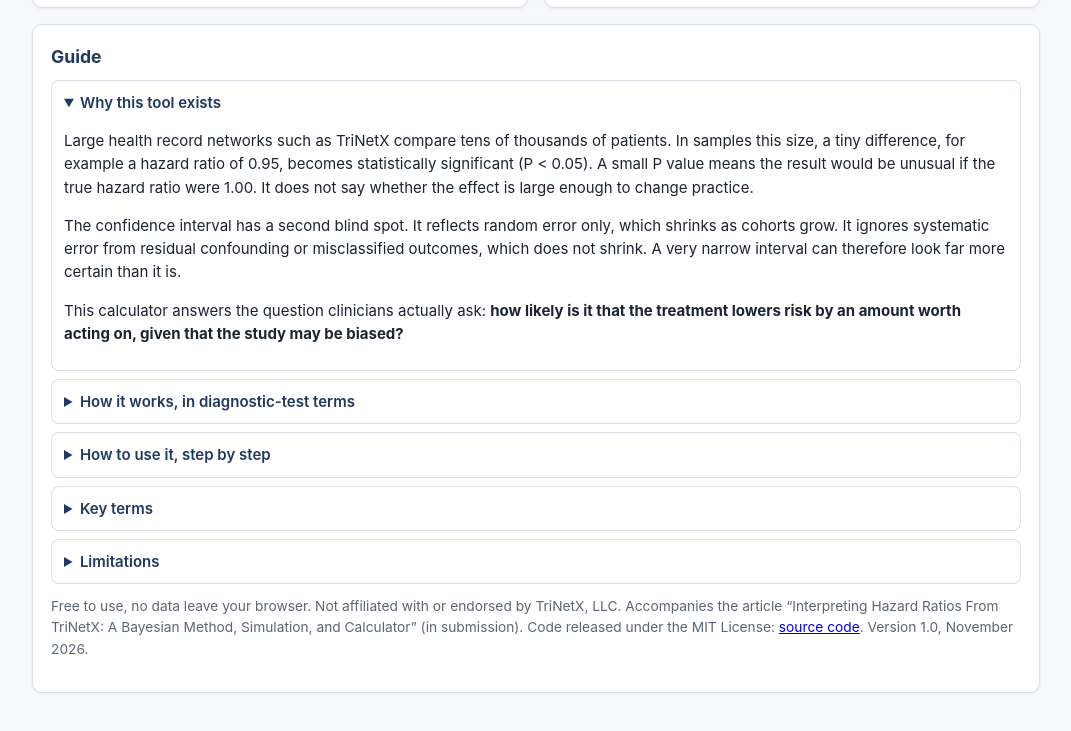
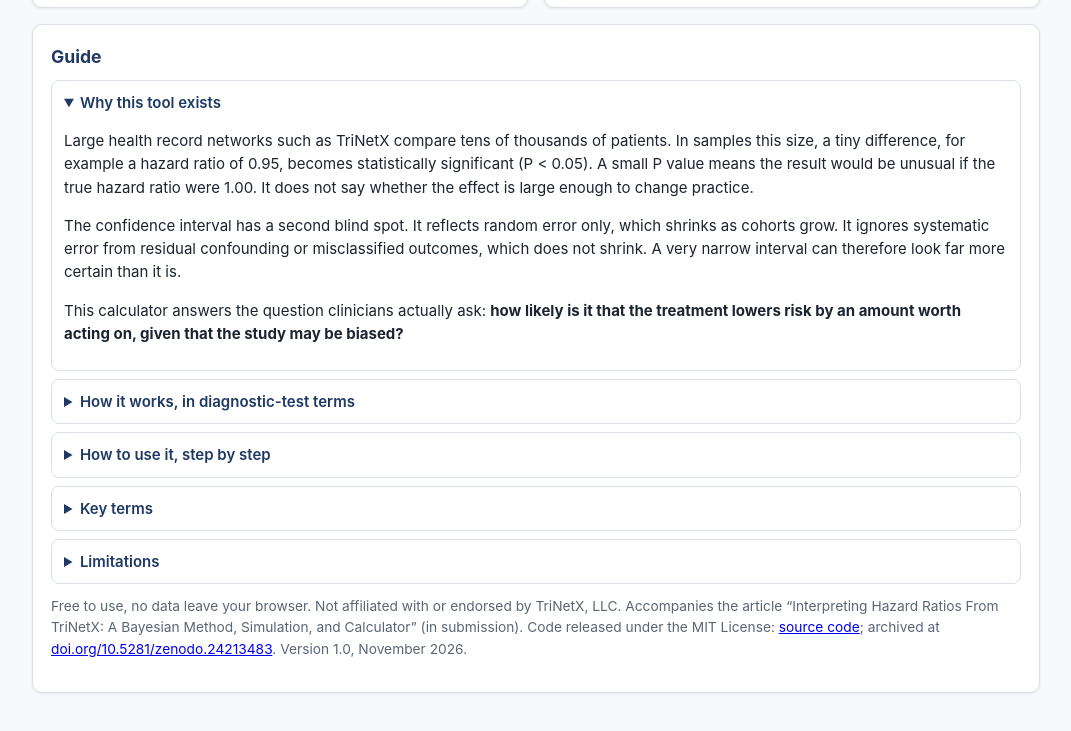
Before and after one commit to emantoraih/trinetx-bayes-calculator, a plain HTML site: page index.html in a window 1280 px wide. Shown: the part 1071-1802 px from the top of the page, without its empty margins (104-1175 px from the left). Drawn offline with Linux system fonts and the light colour scheme.

Commit message:
Add Zenodo DOI for version 1.0
Co-Authored-By: Claude Opus 5.5 <noreply@anthropic.com>

```diff
--- a/index.html
+++ b/index.html
@@ -183,7 +183,7 @@ footer{color:var(--muted);font-size:.85rem;text-align:center;padding:20px 16px 3
   <details><summary>Limitations</summary>
     <p>Results depend on the stated assumptions. The bias allowance is centered on zero; if bias is known to favor one group, the calculator cannot correct its direction. The normal approximation is less accurate when events are few. The events per 1,000 assume proportional hazards. A single observational study can rarely establish a meaningful benefit with high probability once bias is allowed for; consistent results from several designs are more convincing.</p>
   </details>
-  <p class="hint" style="margin-top:12px">Free to use, no data leave your browser. Not affiliated with or endorsed by TriNetX, LLC. Accompanies the article “Interpreting Hazard Ratios From TriNetX: A Bayesian Method, Simulation, and Calculator” (in submission). Code released under the MIT License: <a href="https://github.com/emantoraih/trinetx-bayes-calculator">source code</a>. Version 1.0, November 2026.</p>
+  <p class="hint" style="margin-top:12px">Free to use, no data leave your browser. Not affiliated with or endorsed by TriNetX, LLC. Accompanies the article “Interpreting Hazard Ratios From TriNetX: A Bayesian Method, Simulation, and Calculator” (in submission). Code released under the MIT License: <a href="https://github.com/emantoraih/trinetx-bayes-calculator">source code</a>; archived at <a href="https://doi.org/10.5281/zenodo.24213483">doi.org/10.5281/zenodo.24213483</a>. Version 1.0, November 2026.</p>
 </section>
 </main>
 
```
Also changed, not shown: 2 other files.
